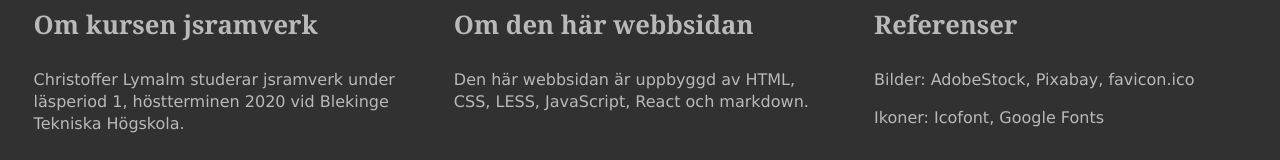
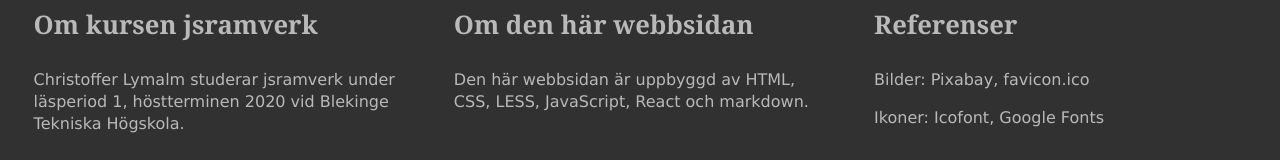
Before and after one commit to Christoffer2019/jsramverk, a React (Create React App) app: page /reports in a window 1280 px wide. Shown: the part 1031-1191 px from the top of the page. Built offline with nearby package versions, Linux system fonts and the light colour scheme; a web font is replaced by a local one.

Commit message:
Updated footer text

```diff
--- a/src/js/Footer.js
+++ b/src/js/Footer.js
@@ -20,7 +20,6 @@ class Footer extends Component {
                         <h3>Referenser</h3>
                         <p>
                             Bilder:
-                            <a href="https://stock.adobe.com/"> AdobeStock</a>,
                             <a href="https://pixabay.com"> Pixabay</a>,
                             <a href="https://favicon.io/"> favicon.ico</a>
                         </p>
```
